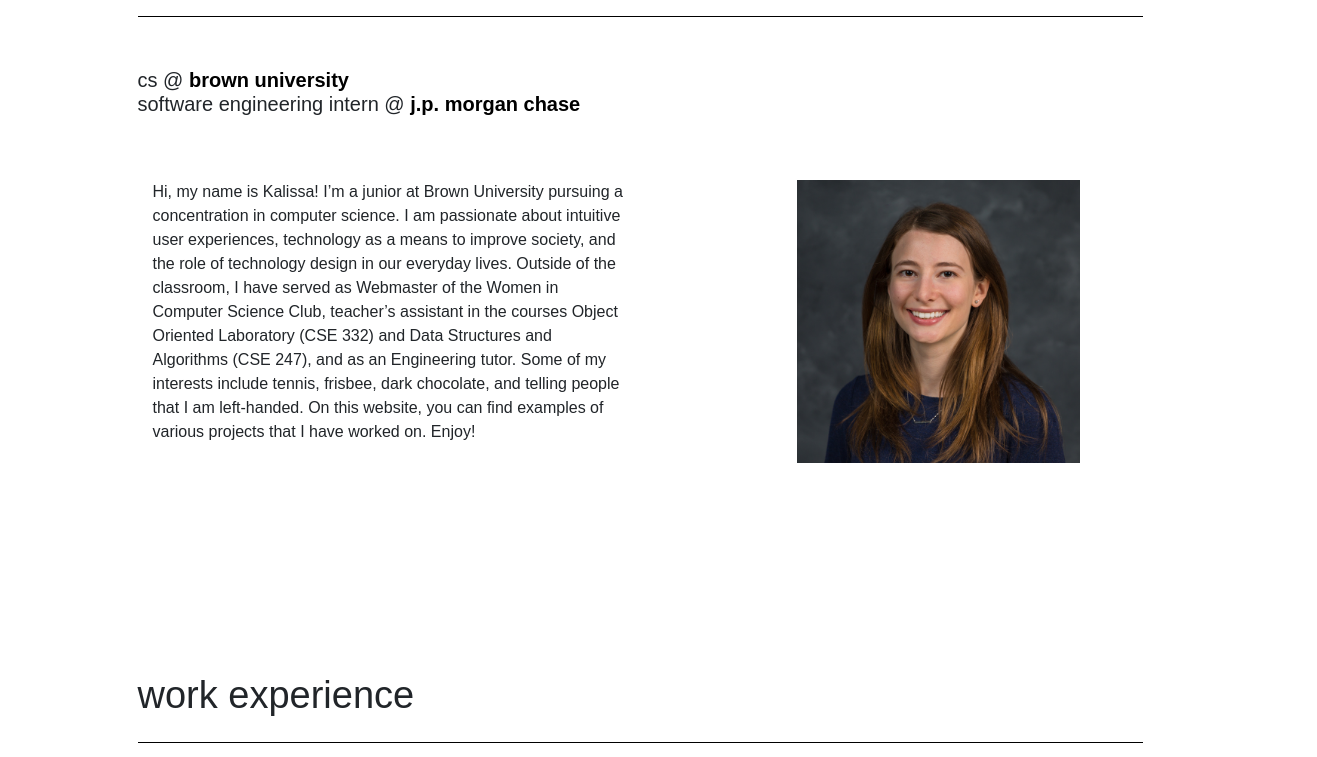
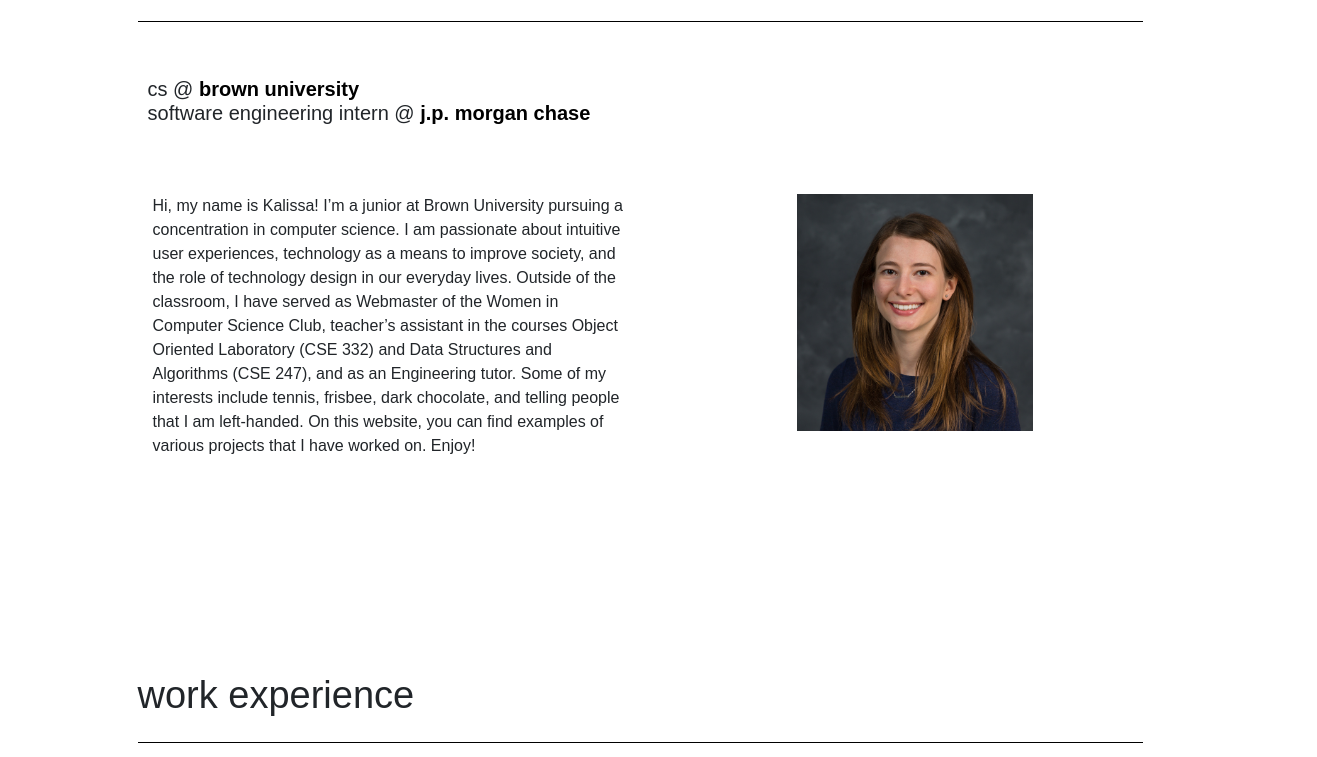
Before and after one commit to kfeinberg/kfeinberg.github.io, a plain HTML site: page index.html in a window 1280 px wide. Shown: the part 1015-1772 px from the top of the page, 1317 px wide, since content can reach past the window. Drawn offline with nearby package versions, Linux system fonts and the light colour scheme; a web font is replaced by a local one.

Commit message:
small spacing updates

```diff
--- a/style.css
+++ b/style.css
@@ -76,6 +76,7 @@
 .past-positions {
     width: 100%;
     margin-bottom: 3%;
+    margin-left: 1%;
 }
 
 .company {
@@ -88,7 +89,7 @@
 }
 
 .headshot {
-    width: 60%;
+    width: 50%;
     margin-left: 30%;
     margin-right: 50%;
 }
```
Also changed, not shown: index.html (+3 -0 lines).
